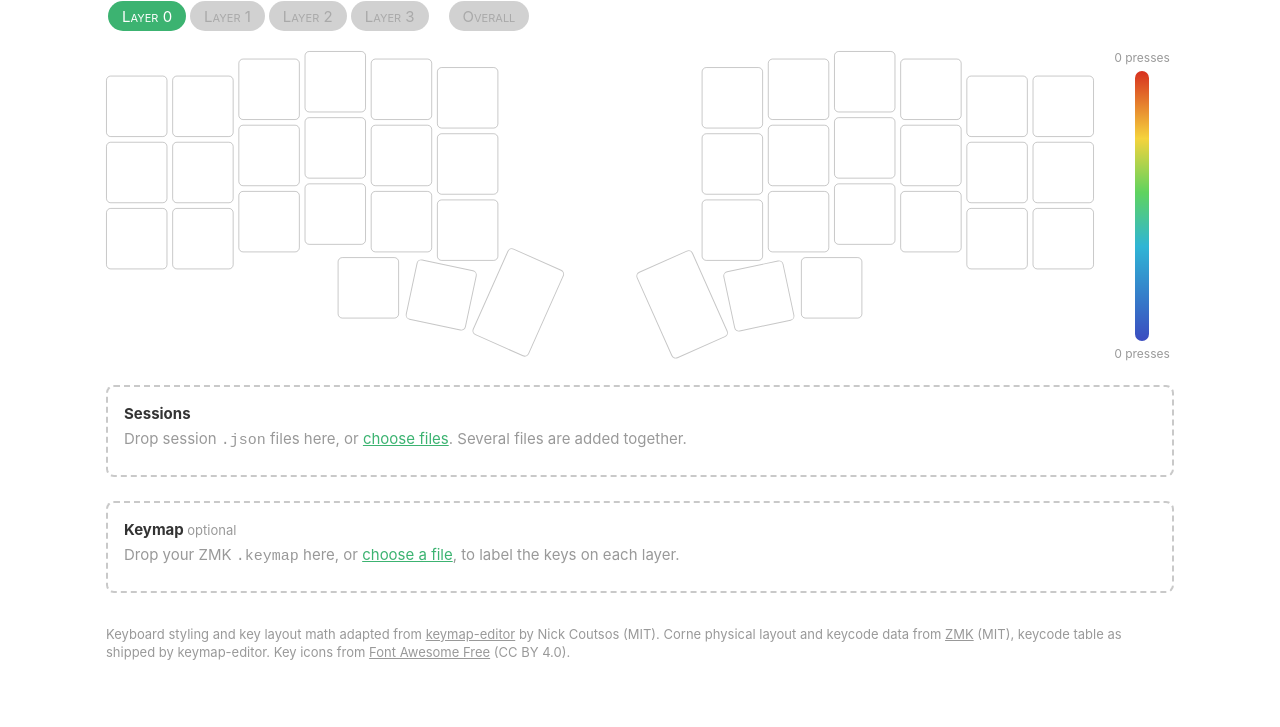
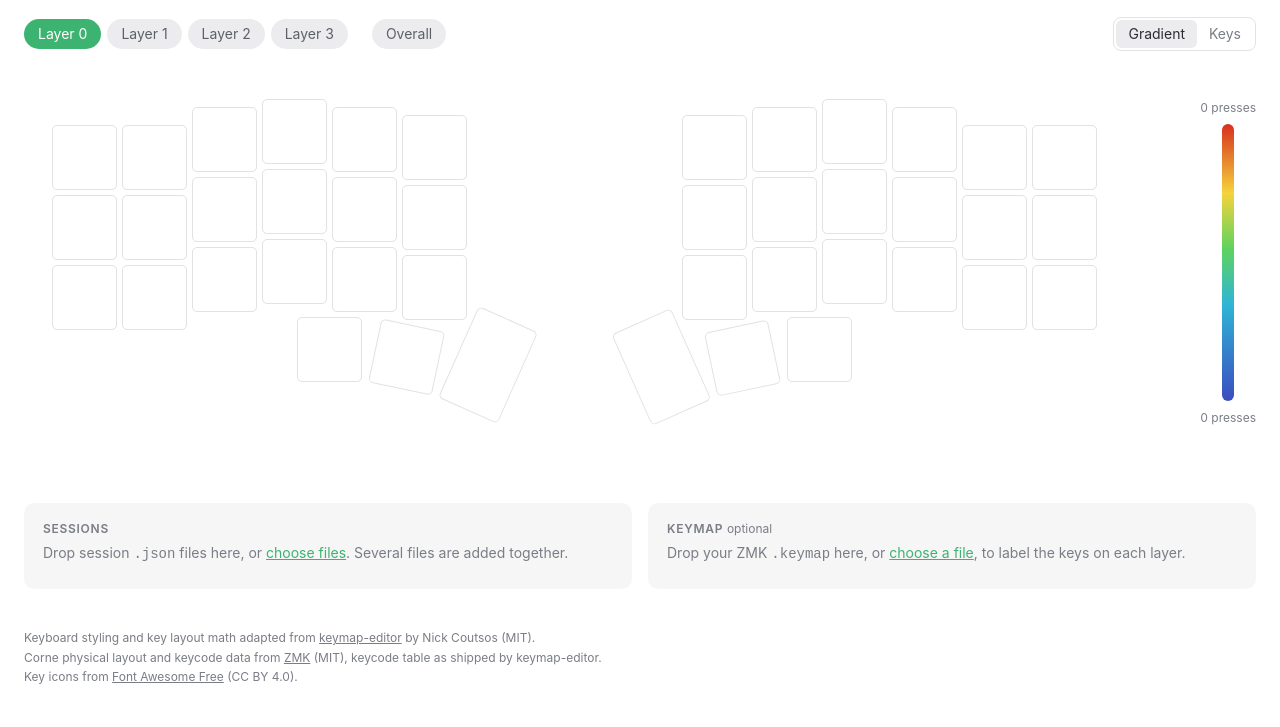
Before and after one commit to harvest7777/heatmap, a plain HTML site: page viewer/index.html in a window 1280 px wide. Shown: the part 73-800 px from the top of the page. Drawn offline with Linux system fonts and the light colour scheme.

Commit message:
give the viewer room: full-size board, legend under it on narrow screens, unclipped glows, quieter inputs and outlines

```diff
--- a/viewer/index.html
+++ b/viewer/index.html
@@ -10,15 +10,17 @@
   <main>
     <header>
       <h1>Corne heatmap</h1>
+    </header>
+
+    <div class="controls">
+      <nav class="layer-selector" aria-label="Layer">
+        <ul id="tabs" role="tablist"></ul>
+      </nav>
       <div class="mode" role="group" aria-label="Display mode">
         <button type="button" data-mode="gradient" aria-pressed="true">Gradient</button>
         <button type="button" data-mode="keys" aria-pressed="false">Keys</button>
       </div>
-    </header>
-
-    <nav class="layer-selector" aria-label="Layer">
-      <ul id="tabs" role="tablist"></ul>
-    </nav>
+    </div>
 
     <div class="viz">
       <section id="board-wrap" aria-label="Keyboard">
@@ -36,6 +38,7 @@
       </aside>
     </div>
 
+    <div class="inputs">
       <section id="drop" class="zone" aria-label="Session files">
         <h2>Sessions</h2>
         <p>Drop session <code>.json</code> files here, or <label class="pick">choose files<input type="file" id="picker" accept=".json" multiple></label>. Several files are added together.</p>
@@ -47,14 +50,15 @@
         <p>Drop your ZMK <code>.keymap</code> here, or <label class="pick">choose a file<input type="file" id="keymap-picker" accept=".keymap"></label>, to label the keys on each layer.</p>
         <ul id="keymap-files" class="file-list"></ul>
       </section>
+    </div>
   </main>
 
   <footer>
-    Keyboard styling and key layout math adapted from
-    <a href="https://github.com/nickcoutsos/keymap-editor">keymap-editor</a> by Nick Coutsos (MIT).
-    Corne physical layout and keycode data from <a href="https://github.com/zmkfirmware/zmk">ZMK</a> (MIT),
-    keycode table as shipped by keymap-editor.
-    Key icons from <a href="https://fontawesome.com">Font Awesome Free</a> (CC BY 4.0).
+    <ul class="credits">
+      <li>Keyboard styling and key layout math adapted from <a href="https://github.com/nickcoutsos/keymap-editor">keymap-editor</a> by Nick Coutsos (MIT).</li>
+      <li>Corne physical layout and keycode data from <a href="https://github.com/zmkfirmware/zmk">ZMK</a> (MIT), keycode table as shipped by keymap-editor.</li>
+      <li>Key icons from <a href="https://fontawesome.com">Font Awesome Free</a> (CC BY 4.0).</li>
+    </ul>
   </footer>
 
   <script src="keycodes.js"></script>
--- a/viewer/style.css
+++ b/viewer/style.css
@@ -25,26 +25,34 @@
  * SOFTWARE.
  */
 
+/* Layout: tabs and mode toggle on one row, board with the legend beside it,
+   file inputs as a quieter second section below */
 :root {
-  --text: #333;
-  --muted: #999;
+  --text: #2b2d31;
+  --muted: #7a7d85;
   --page: #fff;
   --key: whitesmoke;
+  --surface: #f6f6f7;
+  --line: rgba(120, 124, 132, 0.22);
+  --zero-edge: #c4c6cb;
   --accent: rgb(60, 179, 113);
-  --tab: rgba(201, 201, 201, 0.85);
-  --tab-text: darkgray;
-  --zero-edge: #c9c9c9;
+  --tab: #ececee;
+  --tab-text: #5d6068;
+  --halo: rgba(255, 255, 255, 0.85);
 }
 
 @media (prefers-color-scheme: dark) {
   :root {
-    --text: #ddd;
-    --muted: #888;
+    --text: #e2e3e6;
+    --muted: #8d9098;
     --page: #1b1b1d;
     --key: #2c2c30;
-    --tab: rgba(80, 80, 86, 0.85);
-    --tab-text: #aaa;
-    --zero-edge: #55555c;
+    --surface: #232326;
+    --line: rgba(160, 164, 172, 0.2);
+    --zero-edge: #55575e;
+    --tab: #2e2e33;
+    --tab-text: #b4b6bc;
+    --halo: rgba(27, 27, 29, 0.85);
   }
 }
 
@@ -54,43 +62,41 @@ body {
   margin: 0;
   background: var(--page);
   color: var(--text);
-  font: 15px/1.4 -apple-system, BlinkMacSystemFont, "Segoe UI", sans-serif;
+  font: 15px/1.45 -apple-system, BlinkMacSystemFont, "Segoe UI", sans-serif;
 }
 
-main {
-  max-width: 1100px;
+main,
+footer {
+  max-width: 1320px;
   margin: 0 auto;
-  padding: 24px 16px;
+  padding-left: max(24px, env(safe-area-inset-left, 0px));
+  padding-right: max(24px, env(safe-area-inset-right, 0px));
+}
+main { padding-block: 32px 0; }
+
+h1 {
+  font-size: 26px;
+  font-weight: 650;
+  letter-spacing: -0.01em;
+  margin: 0;
 }
 
-header {
+.controls {
   display: flex;
   align-items: center;
   justify-content: space-between;
-  gap: 12px;
   flex-wrap: wrap;
+  gap: 12px 24px;
+  margin-top: 20px;
 }
-
-h1 { font-size: 20px; margin: 0; }
-
-.mode button {
-  border: none;
-  border-radius: 15px;
-  height: 30px;
-  padding: 0 14px;
-  background: var(--tab);
-  color: var(--tab-text);
-  cursor: pointer;
-  font: inherit;
-}
-.mode button[aria-pressed="true"] { background: var(--accent); color: white; }
 
 /* Layer tabs, after keymap-editor's layer selector */
 .layer-selector ul {
   display: flex;
   flex-wrap: wrap;
+  gap: 6px;
   list-style-type: none;
-  margin: 16px 0;
+  margin: 0;
   padding: 0;
 }
 .layer-selector li button {
@@ -102,44 +108,86 @@ h1 { font-size: 20px; margin: 0; }
   height: 30px;
   line-height: 30px;
   padding: 0 14px;
-  margin: 4px 2px;
   font: inherit;
-  font-variant: small-caps;
+  font-size: 14px;
 }
 /* Overall isn't a layer, so it sits apart at the end */
-.layer-selector li.overall { margin-left: 16px; }
+.layer-selector li.overall { margin-left: 18px; }
 .layer-selector li button:hover { background-color: rgba(60, 179, 113, 0.85); color: white; }
 .layer-selector li button[aria-selected="true"] { background-color: var(--accent); color: white; }
+
+/* Display mode: a segmented control, so it doesn't read as more tabs */
+.mode {
+  display: inline-flex;
+  border: 1px solid var(--line);
+  border-radius: 8px;
+  padding: 2px;
+}
+.mode button {
+  border: none;
+  border-radius: 6px;
+  height: 28px;
+  padding: 0 12px;
+  background: none;
+  color: var(--muted);
+  cursor: pointer;
+  font: inherit;
+  font-size: 14px;
+}
+.mode button[aria-pressed="true"] { background: var(--tab); color: var(--text); }
+
+button:focus-visible { outline: 2px solid var(--accent); outline-offset: 2px; }
 
 .viz {
   display: flex;
   align-items: stretch;
-  gap: 16px;
+  gap: 24px;
+  margin-top: 20px;
 }
 
 #board-wrap {
   position: relative;
   flex: 1;
   min-width: 0;
+  /* The board is shrunk with a transform, which doesn't shrink its layout box;
+     fit() sets the height, so don't let flexbox stretch it back */
+  min-height: 0;
 }
 
 #legend {
   display: flex;
   flex-direction: column;
   align-items: center;
-  gap: 6px;
-  width: 64px;
+  gap: 8px;
   flex: none;
+  padding-block: 28px;
   color: var(--muted);
   font-size: 12px;
-  text-align: center;
 }
-#legend .end { line-height: 1.2; font-variant-numeric: tabular-nums; }
+#legend .end { white-space: nowrap; font-variant-numeric: tabular-nums; }
 #legend-bar {
   flex: 1;
-  width: 14px;
+  width: 12px;
   min-height: 80px;
-  border-radius: 7px;
+  border-radius: 6px;
+  background: linear-gradient(to top, var(--legend-stops));
+}
+
+/* Narrow screens: the legend moves under the board so the board keeps the width */
+@media (max-width: 1100px) {
+  .viz { flex-direction: column; gap: 8px; }
+  #board-wrap { flex: none; }
+  #legend { flex-direction: row; padding-block: 0; }
+  #legend .end:last-child { order: -1; }
+  #legend .end:first-child { order: 1; }
+  #legend-bar {
+    width: auto;
+    height: 10px;
+    min-height: 0;
+    flex: 1;
+    max-width: 320px;
+    background: linear-gradient(to right, var(--legend-stops));
+  }
 }
 
 /* Scaled down by viewer.js to fit narrow screens */
@@ -183,18 +231,22 @@ h1 { font-size: 20px; margin: 0; }
   position: absolute;
   top: 0;
   left: 0;
-  padding: 2px 3px;
-  font-size: 10px;
-  font-variant: small-caps;
-  opacity: 0.6;
+  padding: 2px 4px;
+  font-size: 9px;
+  letter-spacing: 0.03em;
+  text-transform: uppercase;
+  opacity: 0.55;
 }
 .keys .key:not(.zero) { color: rgba(0, 0, 0, 0.7); }
 
-/* Gradient mode: keys become outlines over the canvas */
+/* Gradient mode: faint outlines over the canvas, labels with a halo so they
+   stay readable on hot keys */
 .gradient .key {
   background-color: transparent;
-  border: 1px solid rgba(128, 128, 128, 0.45);
+  border: 1px solid var(--line);
+  color: var(--text);
 }
+.gradient .key .label { text-shadow: 0 0 3px var(--halo), 0 0 6px var(--halo); }
 
 /* Keys mode: never-pressed keys are hollow so "unused" is unmistakable */
 .keys .key.zero {
@@ -214,16 +266,31 @@ h1 { font-size: 20px; margin: 0; }
   white-space: nowrap;
 }
 
+/* File inputs: a quieter second section, side by side when there's room */
+.inputs {
+  display: grid;
+  grid-template-columns: repeat(auto-fit, minmax(min(100%, 340px), 1fr));
+  gap: 16px;
+  margin-top: 48px;
+}
 .zone {
-  margin-top: 24px;
-  padding: 16px;
-  border: 2px dashed var(--zero-edge);
-  border-radius: 8px;
+  padding: 16px 18px;
+  border: 1px dashed transparent;
+  border-radius: 10px;
+  background: var(--surface);
+  min-width: 0;
 }
 .zone.over { border-color: var(--accent); }
-.zone h2 { font-size: 15px; margin: 0 0 4px; }
-.zone .optional { color: var(--muted); font-weight: normal; font-size: 13px; }
-.zone p { margin: 0; color: var(--muted); }
+.zone h2 {
+  font-size: 12px;
+  font-weight: 600;
+  letter-spacing: 0.06em;
+  text-transform: uppercase;
+  color: var(--muted);
+  margin: 0 0 6px;
+}
+.zone .optional { font-weight: normal; letter-spacing: 0; text-transform: none; }
+.zone p { margin: 0; color: var(--muted); font-size: 14px; }
 
 .pick { color: var(--accent); cursor: pointer; text-decoration: underline; }
 .pick input { display: none; }
@@ -235,8 +302,8 @@ h1 { font-size: 20px; margin: 0; }
   gap: 8px;
   padding: 4px 0;
 }
-.file-list .name { overflow-wrap: anywhere; }
-.file-list .total { color: var(--muted); margin-left: auto; white-space: nowrap; }
+.file-list .name { overflow-wrap: anywhere; min-width: 0; }
+.file-list .total { color: var(--muted); margin-left: auto; white-space: nowrap; font-variant-numeric: tabular-nums; }
 .file-list button {
   border: none;
   background: none;
@@ -247,11 +314,14 @@ h1 { font-size: 20px; margin: 0; }
 .file-list button:hover { color: crimson; }
 .file-list .warning { color: #c77c00; font-size: 13px; }
 
-footer {
-  max-width: 1100px;
-  margin: 0 auto;
-  padding: 8px 16px 24px;
+footer { padding-block: 40px 32px; }
+.credits {
+  list-style: none;
+  margin: 0;
+  padding: 0;
+  display: grid;
+  gap: 2px;
   color: var(--muted);
-  font-size: 13px;
+  font-size: 12px;
 }
 footer a { color: inherit; }
--- a/viewer/viewer.js
+++ b/viewer/viewer.js
@@ -64,10 +64,12 @@ const keys = LAYOUT.map(([w, h, x, y, r, rx, ry], position) => {
 });
 
 const allCorners = keys.flatMap((k) => k.corners);
-const minX = Math.min(...allCorners.map((c) => c[0]));
-const minY = Math.min(...allCorners.map((c) => c[1]));
-const boardWidth = Math.ceil(Math.max(...allCorners.map((c) => c[0])) - minX);
-const boardHeight = Math.ceil(Math.max(...allCorners.map((c) => c[1])) - minY);
+// Room around the keys so glows on the outer keys aren't cut off at the canvas edge
+const GLOW_PAD = 28;
+const minX = Math.min(...allCorners.map((c) => c[0])) - GLOW_PAD;
+const minY = Math.min(...allCorners.map((c) => c[1])) - GLOW_PAD;
+const boardWidth = Math.ceil(Math.max(...allCorners.map((c) => c[0])) - minX + GLOW_PAD);
+const boardHeight = Math.ceil(Math.max(...allCorners.map((c) => c[1])) - minY + GLOW_PAD);
 
 const state = {
   files: new Map(), // name -> { counts: { layer: { position: n } }, total }
@@ -534,7 +536,8 @@ $('keymap-picker').addEventListener('change', (e) => {
   addKeymap(e.target.files);
   e.target.value = '';
 });
-$('legend-bar').style.background = `linear-gradient(to top, ${PALETTE_STOPS.map(([at, c]) => `${c} ${at * 100}%`).join(', ')})`;
+// style.css picks the direction: up beside the board, sideways under it
+document.documentElement.style.setProperty('--legend-stops', PALETTE_STOPS.map(([at, c]) => `${c} ${at * 100}%`).join(', '));
 window.addEventListener('resize', fit);
 
 buildKeys();
```
Lines whose indentation alone changed are shown as unchanged.
